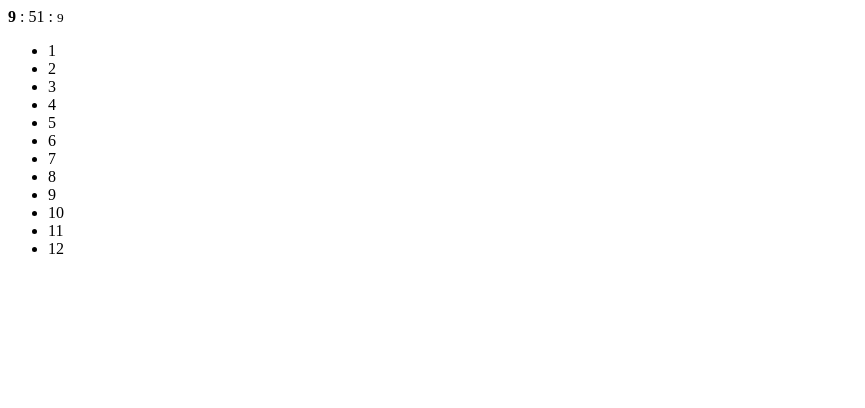
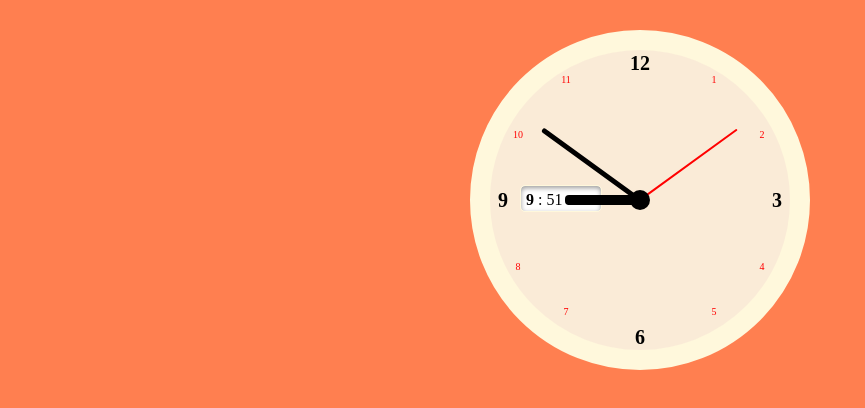
Before and after one commit to imkaics/imkaics.github.io, a plain HTML site: page index.html in a window 1280 px wide. Shown: the whole page, without its empty margins (0-865 px from the left). Drawn offline with Linux system fonts and the light colour scheme.

Commit message:
commit 4

```diff
--- a/index.html
+++ b/index.html
@@ -4,7 +4,7 @@
 <head>
   <meta charset="UTF-8">
   <title>HTML5/CSS3圆盘时钟动画DEMO演示</title>
-  <link rel="stylesheet" href="./css/style.css">
+  <link rel="stylesheet" href="./css/index.css">
 </head>
 
 <body>
```
